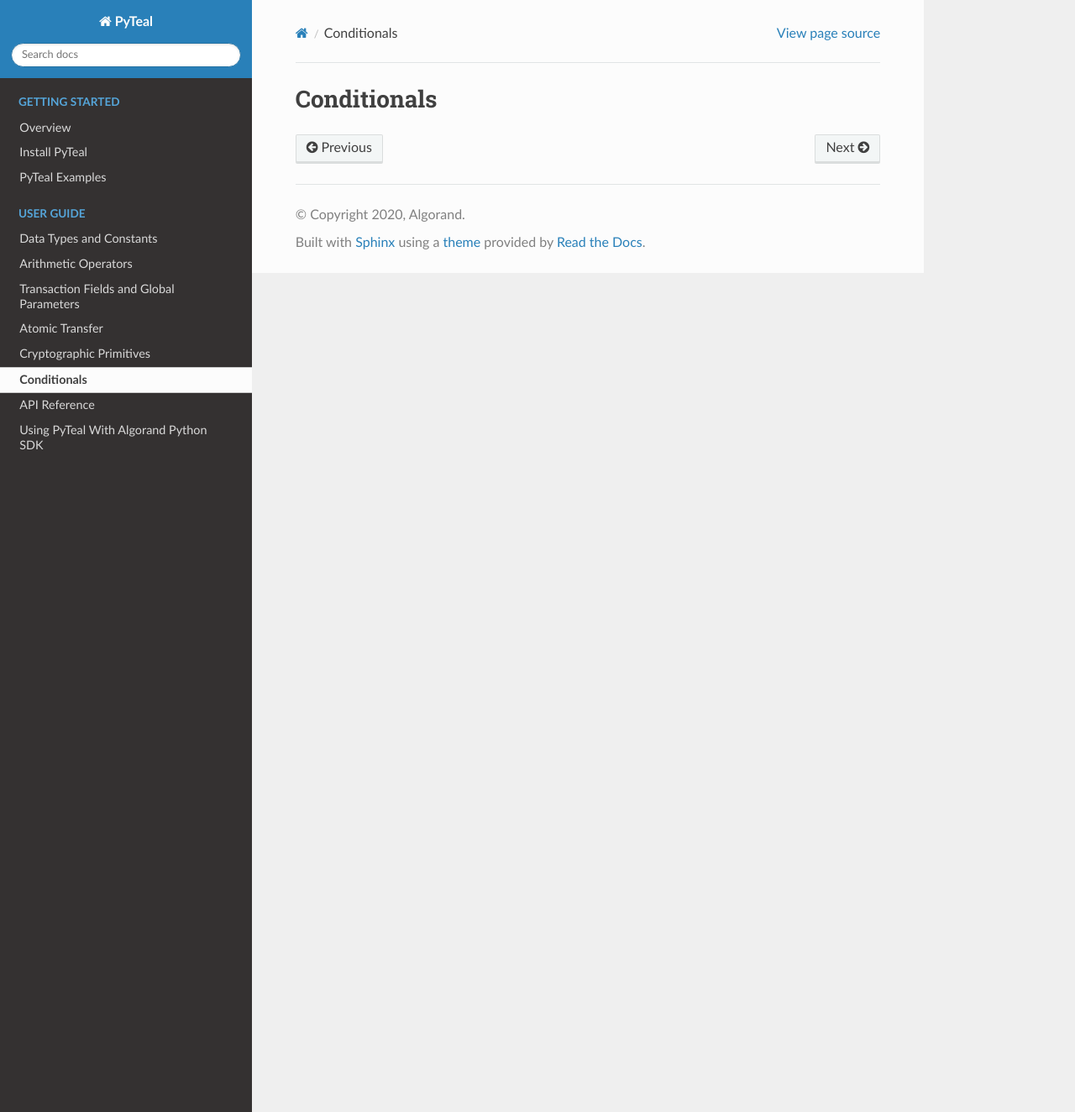
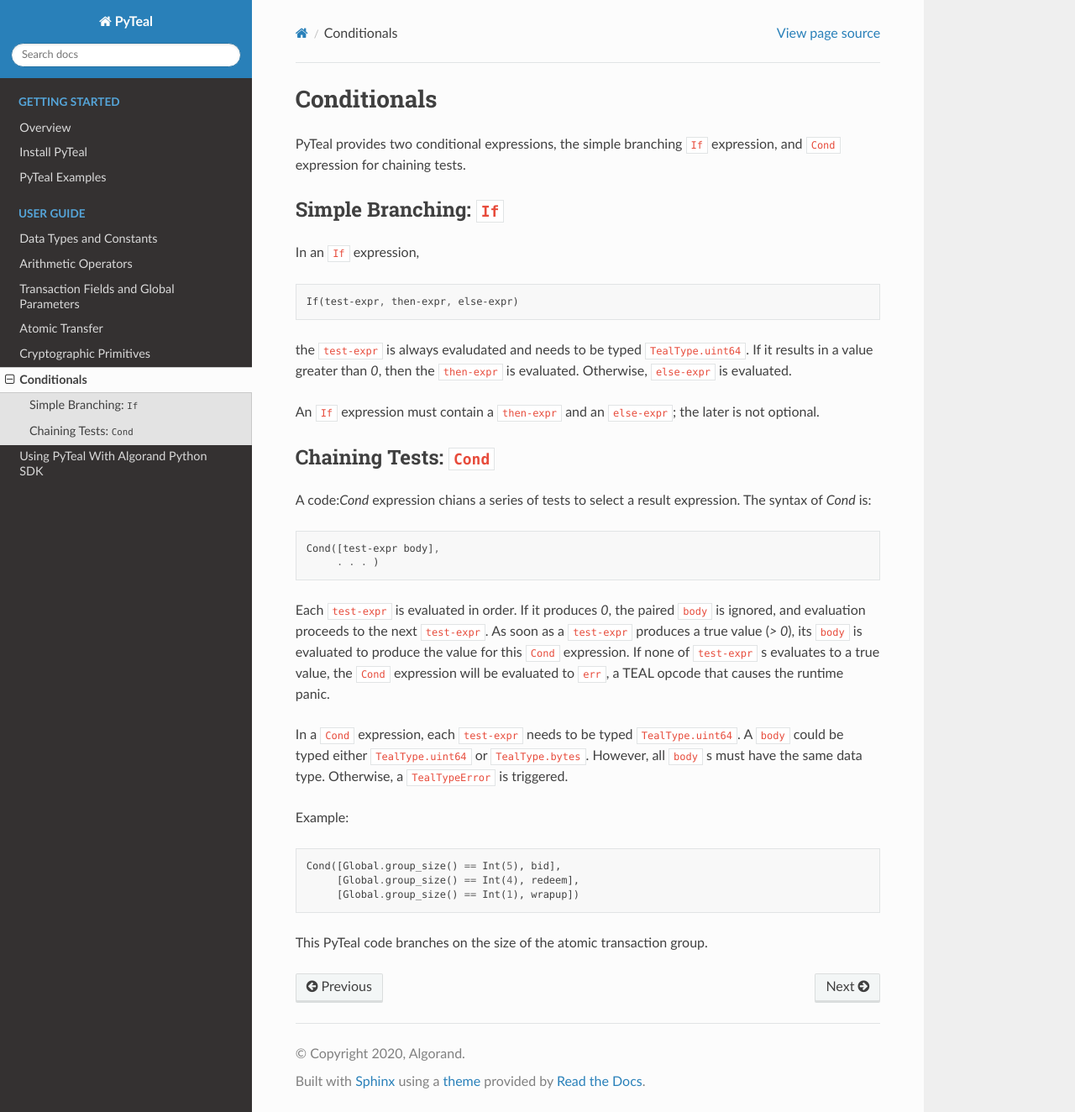
Before and after one commit to algorand/pyteal, a Sphinx documentation site: the page built from docs/control_structures.rst, in a window 1280 px wide and 1324 px high. Shown: the whole window at 84% size. Built offline with Sphinx 7.4.7 and the Read the Docs theme 2.0.0, drawn with Linux system fonts in a browser that asks for light colours.

Commit message:
add conditionals

```diff
--- a/docs/API.rst
+++ /dev/null
@@ -1,4 +0,0 @@
-.. _API:
-
-API Reference
-=============
--- a/docs/control_structures.rst
+++ b/docs/control_structures.rst
@@ -2,3 +2,61 @@
 
 Conditionals
 ============
+
+PyTeal provides two conditional expressions, the simple branching
+:code:`If` expression, and :code:`Cond` expression for chaining tests.
+
+.. _if_expr:
+
+Simple Branching: :code:`If`
+~~~~~~~~~~~~~~~~~~~~~~~~~~~~
+
+In an :code:`If` expression,
+
+.. code-block:: racket
+
+	If(test-expr, then-expr, else-expr)
+
+the :code:`test-expr` is always evaludated and needs to be typed :code:`TealType.uint64`.
+If it results in a value greater than `0`, then the :code:`then-expr` is evaluated.
+Otherwise, :code:`else-expr` is evaluated.
+
+An :code:`If` expression must contain a :code:`then-expr` and an :code:`else-expr`; the
+later is not optional.
+
+.. _cond_expr:
+
+Chaining Tests: :code:`Cond`
+~~~~~~~~~~~~~~~~~~~~~~~~~~~~
+
+A code:`Cond` expression chians a series of tests to select a result expression.
+The syntax of `Cond` is:
+
+.. code-block:: racket
+
+	Cond([test-expr body],
+	     . . . )
+
+Each :code:`test-expr` is evaluated in order. If it produces `0`, the paired :code:`body`
+is ignored, and evaluation proceeds to the next :code:`test-expr`.
+As soon as a :code:`test-expr` produces a true value (`> 0`),
+its :code:`body` is evaluated to produce the value for this :code:`Cond` expression.
+If none of :code:`test-expr` s evaluates to a true value, the :code:`Cond` expression will
+be evaluated to :code:`err`, a TEAL opcode that causes the runtime panic.
+
+In a :code:`Cond` expression, each :code:`test-expr` needs to be typed :code:`TealType.uint64`.
+A :code:`body` could be typed either :code:`TealType.uint64` or :code:`TealType.bytes`. However, all
+:code:`body` s must have the same data type. Otherwise, a :code:`TealTypeError` is triggered.
+
+Example:
+
+
+
+.. code-block:: python
+
+        Cond([Global.group_size() == Int(5), bid],
+             [Global.group_size() == Int(4), redeem],
+             [Global.group_size() == Int(1), wrapup])
+
+
+This PyTeal code branches on the size of the atomic transaction group.
--- a/docs/index.rst
+++ b/docs/index.rst
@@ -38,7 +38,6 @@ PyTeal **hasn't been security audited**. Use it at your own risk.
    atomic_transfer
    crypto
    control_structures
-   API
    using_pyteal_with_sdk
 
 
```
